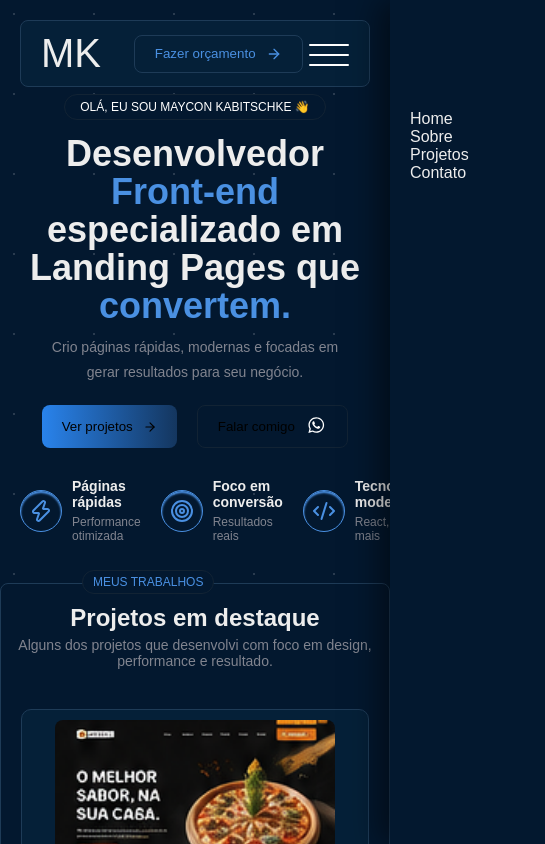
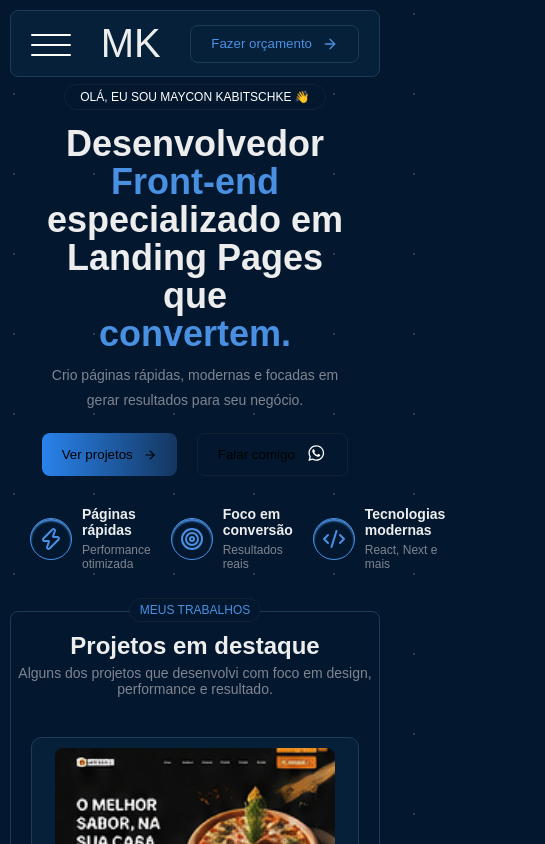
Before and after one commit to kabitschke/portfolio2.0, a Next.js app: page / in a window 390 px wide. Shown: the top 844 px of the page, 545 px wide, since content can reach past the window. Built offline with nearby package versions, Linux system fonts and the light colour scheme.

Commit message:
menu mobile

```diff
--- a/src/app/globals.css
+++ b/src/app/globals.css
@@ -25,6 +25,7 @@
 body {
   color: var(--foreground);
   background: var(--background);
+  padding: 0 10px;
   font-family: Arial, Helvetica, sans-serif;
   -webkit-font-smoothing: antialiased;
   -moz-osx-font-smoothing: grayscale;
--- a/src/components/Footer/page.module.css
+++ b/src/components/Footer/page.module.css
@@ -1,8 +1,8 @@
 .footer {
     margin-top: 20px;
     margin-bottom: 10px;
-    display: flex;
-    justify-content: space-between;
+    display: grid;
+    grid-template-columns: repeat(auto-fit, minmax(160px, 1fr));
     border: 1px solid var(--border-primary);
     border-radius: 8px;
     background-color: var(--background);
--- a/src/components/Header/page.module.css
+++ b/src/components/Header/page.module.css
@@ -1,7 +1,7 @@
 .header {
     display: flex;
-    margin: 20px 20px 0px 20px;
     justify-content: space-between;
+    margin-top: 10px;
     align-items: center;
     border-radius: 8px;
     border: 1px solid var(--border-secondary);
@@ -21,10 +21,11 @@
     position: relative;
     width: 40px;
     height: 40px;
+    z-index: 1000;
 }
 
 .menu.active {
-    transform: translateX(-155px);
+    transform: translateX(160px);
     z-index: 1000;
 }
 
@@ -34,7 +35,7 @@
     height: 2px;
     border-radius: 8px;
     background: #FFF;
-    transition: 0.3s ease;
+    transition: transform 1s;
 }
 
 /* posições iniciais */
@@ -66,26 +67,52 @@
 }
 
 .sidebar {
-    display: none;
+    display: flex;
     position: fixed;
     top: 0;
-    right: -250px;
-    /* escondido */
+    left: 0;
     width: 250px;
     height: 100vh;
-    background: #03182F;
+    background: var(--background);
     padding: 60px 20px;
-    transition: 0.3s ease;
+    transform: translateX(-100%);
+    transition: transform 0.5s ease;
     z-index: 999;
-    box-shadow: -10px 0 30px rgba(0, 0, 0, 0.5);
-}
 
-.sidebar ul {
-    margin-top: 50px;
 }
 
 .show {
-    right: 0;
+    transform: translateX(0);
+}
+
+.sidebar.show {
+    box-shadow: 10px 0 30px rgba(0, 0, 0, 0.5);
+}
+
+
+.sidebar ul {
+    position: absolute;
+    top: 40%;
+    left: 50%;
+    transform: translate(-50%, -50%);
+    font-size: 25px;
+    line-height: 35px;
+}
+
+.contact {
+    display: flex;
+    gap: 20px;
+    position: absolute;
+    top: 80%;
+    left: 50%;
+    transform: translate(-50%, -50%);
+}
+
+.contact div {
+    font-size: 20px;
+    padding: 10px;
+    border-radius: 50%;
+    background-color: var(--background-icon);
 }
 
 .btn {
@@ -110,20 +137,26 @@
         gap: 30px;
     }
 
-
 }
 
 @media (max-width: 780px) {
-    .nav ul {
+
+    .nav {
         display: none;
-    }
-
-    .sidebar {
-        display: flex;
     }
 
     .menu {
         display: flex;
+        order: 1;
+        margin-left: 20px;
+    }
+
+    .logo {
+        order: 2;
+    }
+
+    .btn {
+        order: 3;
     }
 
 
--- a/src/components/Header/page.tsx
+++ b/src/components/Header/page.tsx
@@ -1,4 +1,6 @@
 import styles from '@/components/Header/page.module.css';
+import { faGitAlt, faLinkedin, faWhatsapp } from '@fortawesome/free-brands-svg-icons';
+import { FontAwesomeIcon } from '@fortawesome/react-fontawesome';
 import { ArrowRight } from 'lucide-react';
 import { useState } from 'react';
 
@@ -32,11 +34,35 @@ export const Header = () => {
 
             <div className={`${styles.sidebar} ${open ? styles.show : ""}`}>
                 <ul>
-                    <li>Home</li>
-                    <li>Sobre</li>
+                    <li>Início</li>
                     <li>Projetos</li>
-                    <li>Contato</li>
+                    <li>Serviços</li>
+                    <li>Contatos</li>
                 </ul>
+
+
+                <div className={styles.contact}>
+
+
+                    <div>
+                        <a href="">
+                            <FontAwesomeIcon icon={faGitAlt} />
+                        </a>
+                    </div>
+
+                    <div>
+                        <a href="">
+                            <FontAwesomeIcon icon={faLinkedin} />
+                        </a>
+                    </div>
+
+                    <div>
+                        <a href="">
+                            <FontAwesomeIcon icon={faWhatsapp} />
+                        </a>
+                    </div>
+
+                </div>
             </div>
 
         </header>
--- a/src/components/Section/page.module.css
+++ b/src/components/Section/page.module.css
@@ -21,7 +21,8 @@
 .title {
     position: absolute;
     top: -14px;
-    right: 45%;
+    left: 50%;
+    transform: translateX(-50%);
     color: var(--main-color);
     border: 1px solid var(--border-primary);
     padding: 4px 10px;
--- a/src/components/SectionMake/page.module.css
+++ b/src/components/SectionMake/page.module.css
@@ -9,7 +9,8 @@
 .sectionContainer span {
     position: absolute;
     top: -14px;
-    right: 45%;
+    left: 50%;
+    transform: translateX(-50%);
     color: var(--main-color);
     border: 1px solid var(--border-primary);
     padding: 4px 10px;
@@ -34,7 +35,7 @@
 .containerCard {
     margin-top: 20px;
     display: grid;
-    grid-template-columns: repeat(3, 1fr);
+    grid-template-columns: repeat(auto-fit, minmax(200px, 1fr));
     gap: 20px;
     padding: 20px;
 }
```
